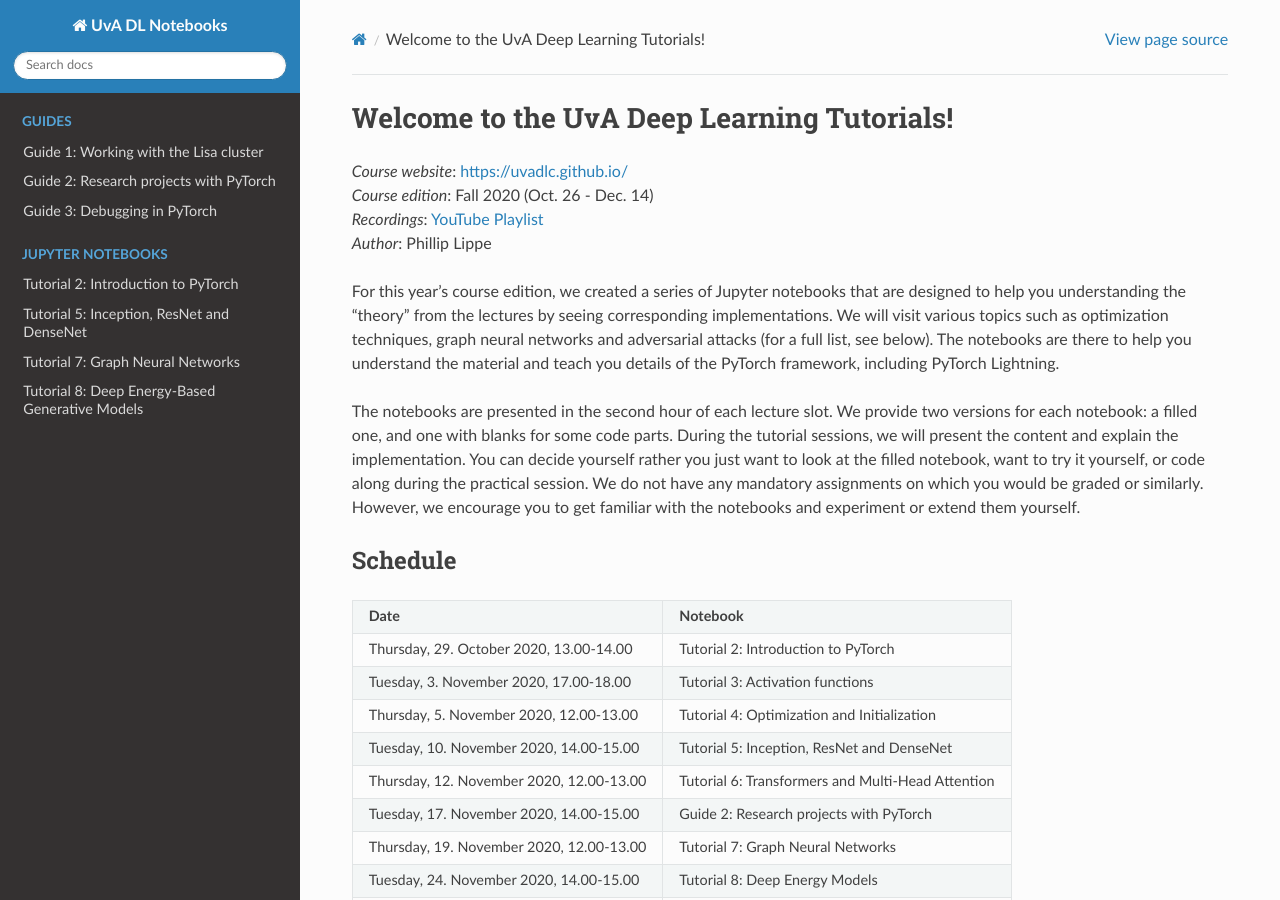
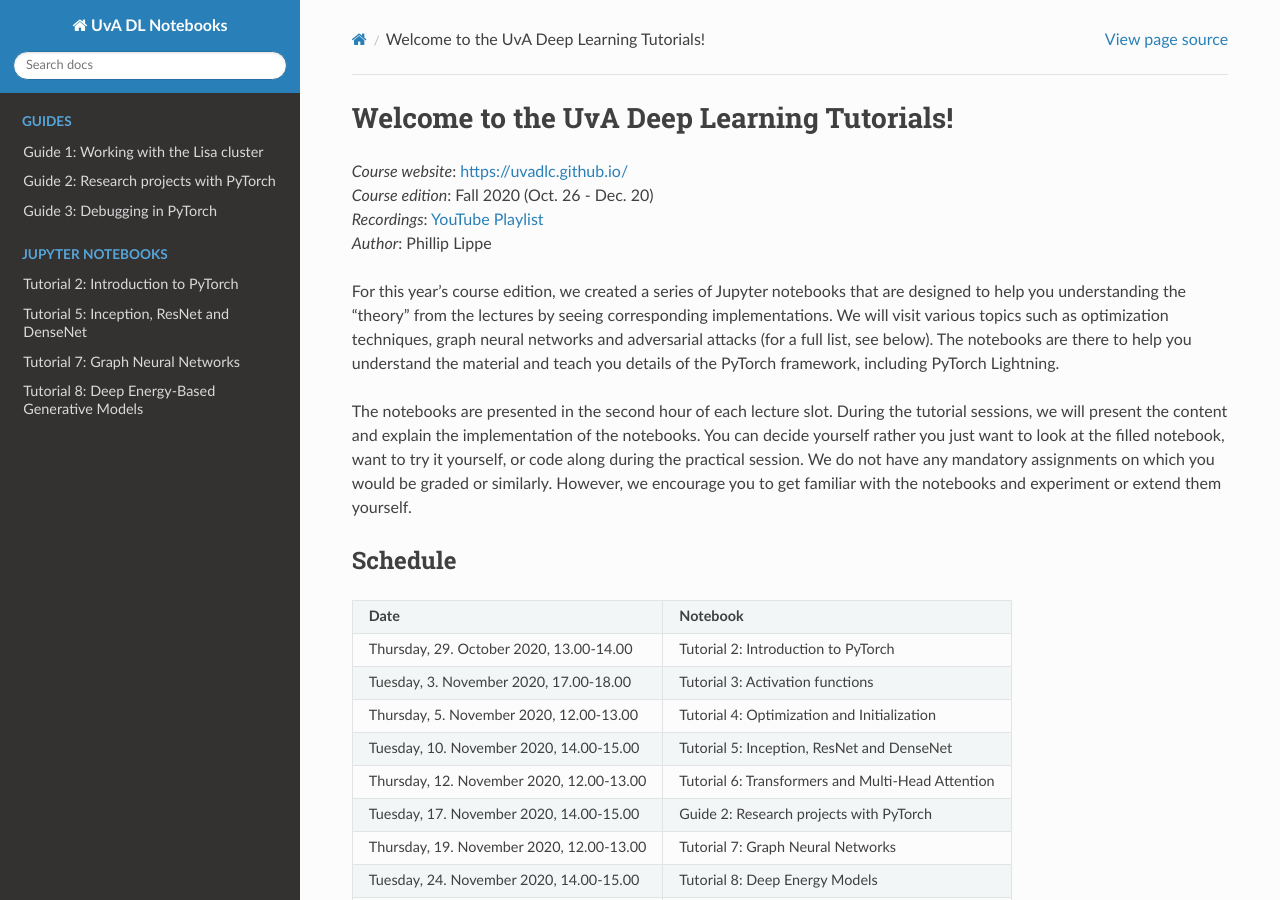
Before and after one commit to phlippe/uvadlc_notebooks, a Sphinx documentation site: the page built from docs/index.rst, in a window 1280 px wide and 900 px high. Built offline with Sphinx 7.4.7 and the Read the Docs theme 2.0.0, drawn with Linux system fonts in a browser that asks for light colours; pages that are not in the unit, such as notebooks, are missing from menus.

Commit message:
Changes in documentation

```diff
--- a/docs/index.rst
+++ b/docs/index.rst
@@ -7,7 +7,7 @@ Welcome to the UvA Deep Learning Tutorials!
 ===========================================
 
 | *Course website*: https://uvadlc.github.io/
-| *Course edition*: Fall 2020 (Oct. 26 - Dec. 14)
+| *Course edition*: Fall 2020 (Oct. 26 - Dec. 20)
 | *Recordings*: `YouTube Playlist <https://www.youtube.com/playlist?list=PLdlPlO1QhMiAkedeu0aJixfkknLRxk1nA>`_
 | *Author*: Phillip Lippe
 
@@ -16,8 +16,7 @@ We will visit various topics such as optimization techniques, graph neural netwo
 The notebooks are there to help you understand the material and teach you details of the PyTorch framework, including PyTorch Lightning.
 
 The notebooks are presented in the second hour of each lecture slot.
-We provide two versions for each notebook: a filled one, and one with blanks for some code parts.
-During the tutorial sessions, we will present the content and explain the implementation.
+During the tutorial sessions, we will present the content and explain the implementation of the notebooks.
 You can decide yourself rather you just want to look at the filled notebook, want to try it yourself, or code along during the practical session.
 We do not have any mandatory assignments on which you would be graded or similarly.
 However, we encourage you to get familiar with the notebooks and experiment or extend them yourself.
```
